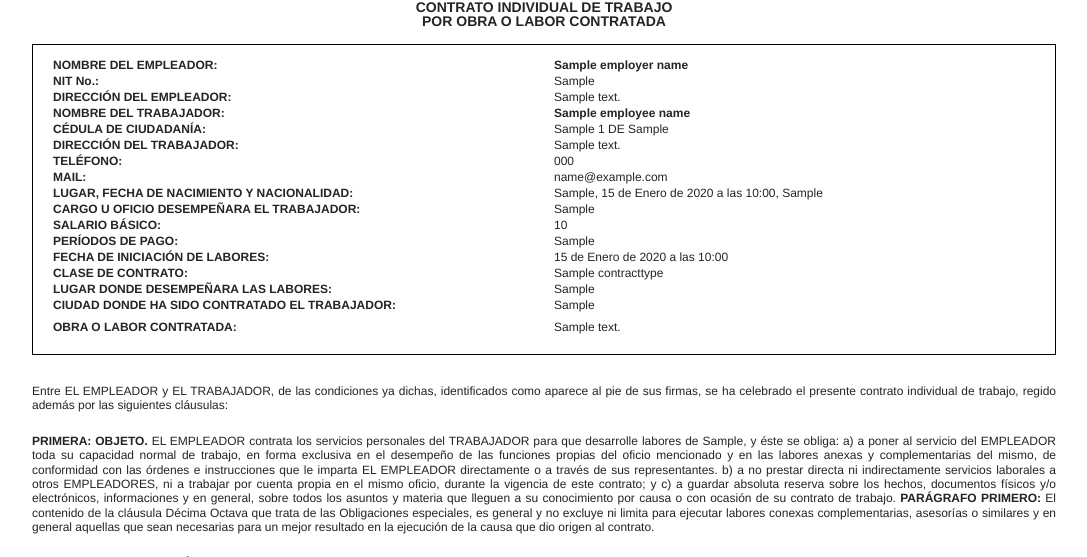
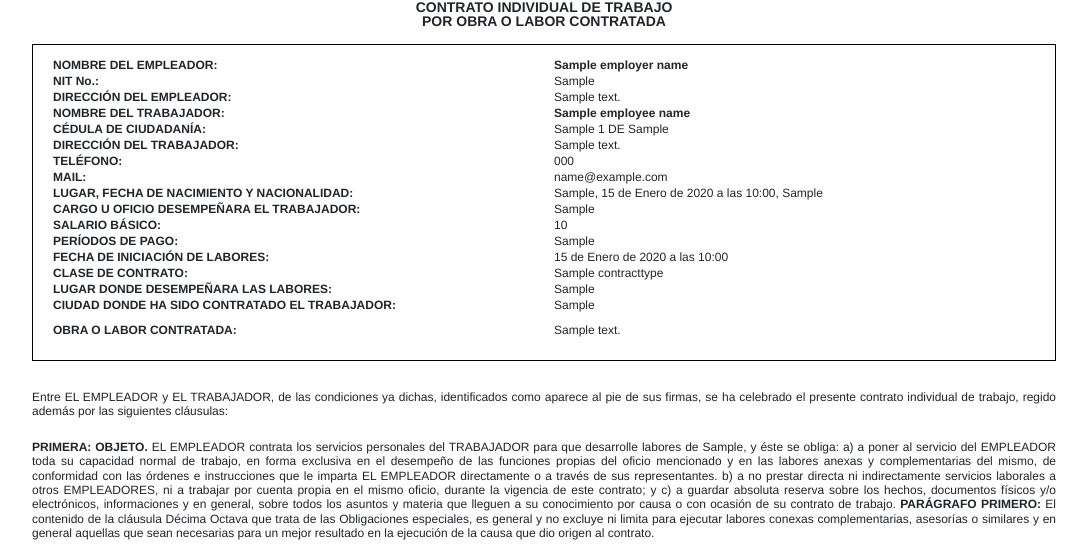
Before and after one commit to diego1996/contract-generator, a Django app: template templates/contracts/individual-employment-contract.html in a window 1280 px wide. Shown: the top 557 px of the page, without its empty margins (96-1183 px from the left). Run offline with Django 4.2, Linux system fonts and the light colour scheme; tables that the repository leaves empty hold one stand-in row (values such as "Sample post"); the template is opened without the code that fills it: values that come from a table or form of the project are taken from there, most other values are stand-ins (such as "Sample title", 1, 10 or a date in 2020).

Commit message:
fix table resume contract

```diff
--- a/templates/contracts/individual-employment-contract.html
+++ b/templates/contracts/individual-employment-contract.html
@@ -41,8 +41,9 @@
         .text_row_right {
             font-size: 12px;
             font-family: 'Calibri Light', sans-serif;
-            line-height: 1;
-            padding-top: -10px;
+            word-wrap: break-word;
+            white-space: pre-wrap;
+            word-break: break-word;
         }
 
     </style>
```
